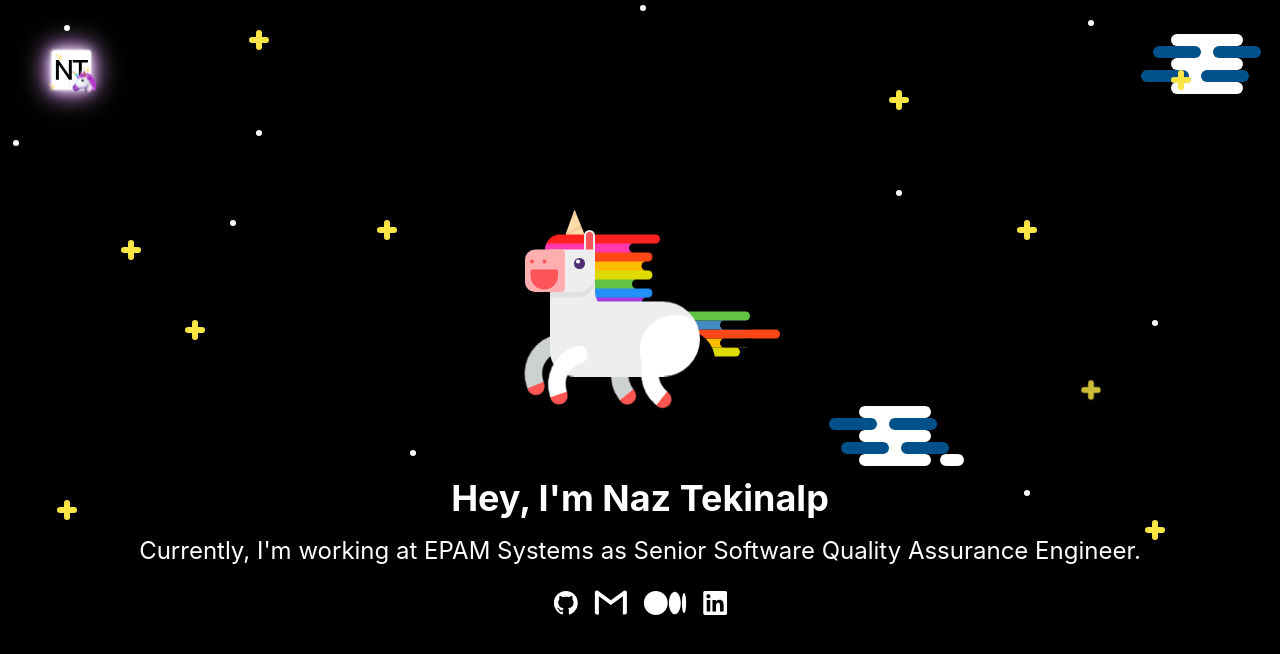
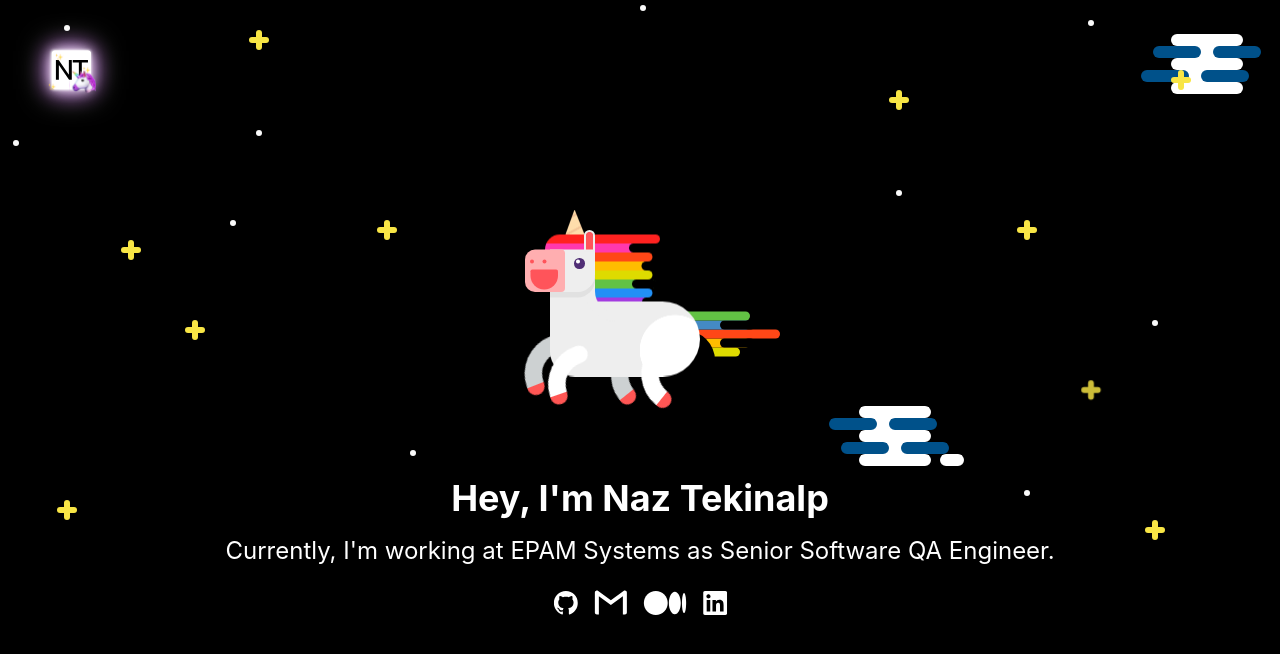
Before and after one commit to naztekinalp/personal-website, a Next.js app: page / in a window 1280 px wide. Shown: the top 654 px of the page. Built offline with nearby package versions, Linux system fonts and the light colour scheme.

Commit message:
change Quality Assurance to QA

```diff
--- a/components/hero/hero.tsx
+++ b/components/hero/hero.tsx
@@ -33,7 +33,7 @@ const Hero = () => {
       <h1 className={style.hero__title}>Hey, I'm Naz Tekinalp</h1>
 
       <p className={style.hero__subtitle}>
-        Currently, I'm working at EPAM Systems as Senior Software Quality Assurance Engineer.
+        Currently, I'm working at EPAM Systems as Senior Software QA Engineer.
       </p>
 
       <div className={style.hero__links}>
```
